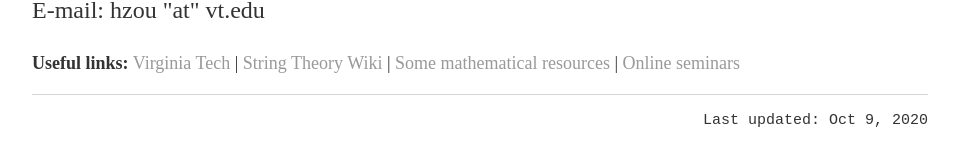
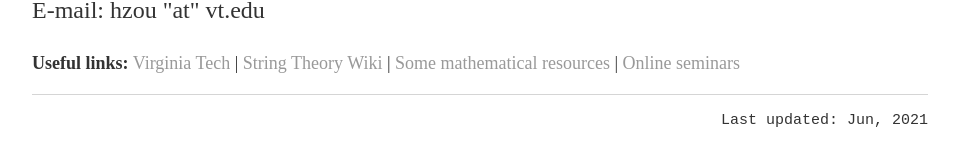
Before and after one commit to hhzou/hhzou.github.io, a Jekyll site: the page built from index.html, in a window 1280 px wide. Shown: the part 652-818 px from the top of the page, without its empty margins (160-1118 px from the left). Built offline with Jekyll 4.4.1, drawn with Linux system fonts in a browser that asks for light colours.

Commit message:
Update default.html

```diff
--- a/_layouts/default.html
+++ b/_layouts/default.html
@@ -20,7 +20,7 @@
 
 		</div><!-- /.container -->
 		<footer>
-		<p style="text-align:right;font-family:'Courier New';font-size: 15px"> Last updated: Oct 9, 2020 </p>
+		<p style="text-align:right;font-family:'Courier New';font-size: 15px"> Last updated: Jun, 2021 </p>
 		</footer>
 	</body>
 </html>
```
